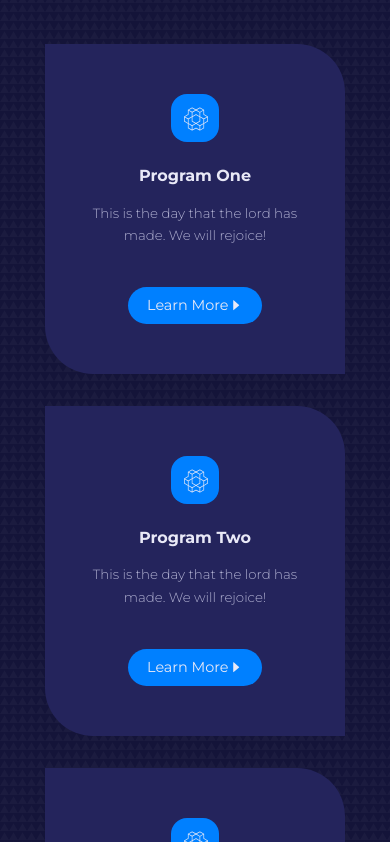
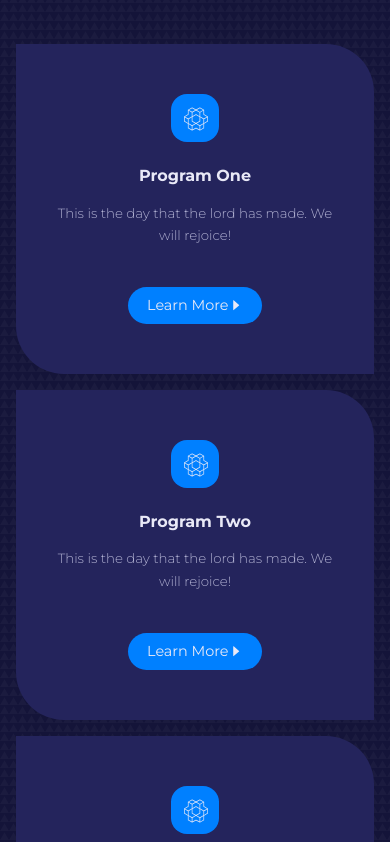
Before and after one commit to Tobi-official/react-project-website, a React (Create React App) app: page / in a window 390 px wide. Shown: the part 978-1820 px from the top of the page. Built offline with nearby package versions, Linux system fonts and the light colour scheme.

Commit message:
Changes in css

```diff
--- a/src/index.css
+++ b/src/index.css
@@ -6,8 +6,6 @@
   text-decoration: none;
   box-sizing: border-box;
   list-style: none;
-  text-align: center;
-  align-items: center;
 }
 
 :root {
--- a/src/pages/home/home.css
+++ b/src/pages/home/home.css
@@ -384,12 +384,13 @@ footer {
 
     .programs--wrapper {
         grid-template-columns: 1fr;
-        gap: 2rem;
+        gap: 1rem;
         margin-top: 3rem;
+        align-items: center;
     }
 
     .programs--program {
-        width: 84%;
+        width: 100%;
         margin: 0 auto;
     }
 
@@ -400,7 +401,7 @@ footer {
     }
 
     .card.values--value {
-        width: 84%;
+        width: 100%;
         margin-inline: auto;
     }
 
```
